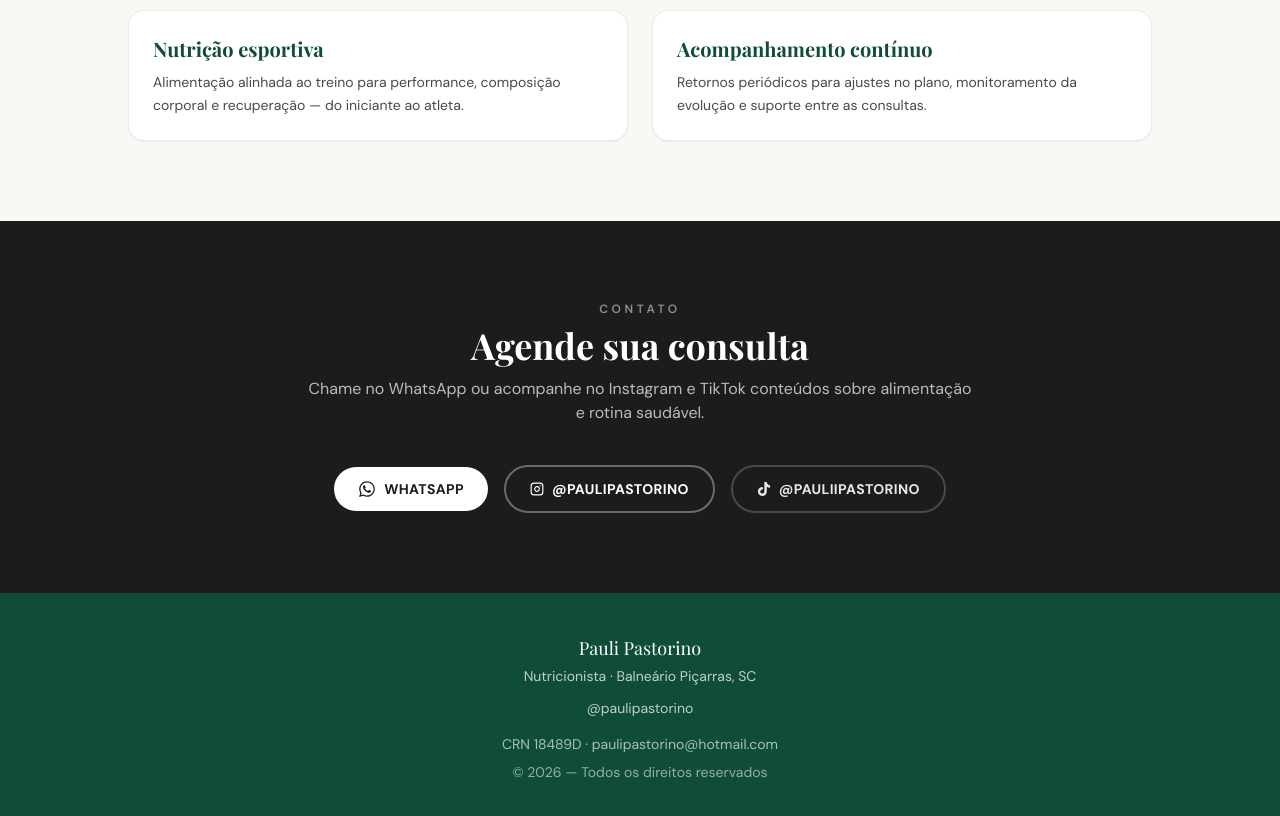
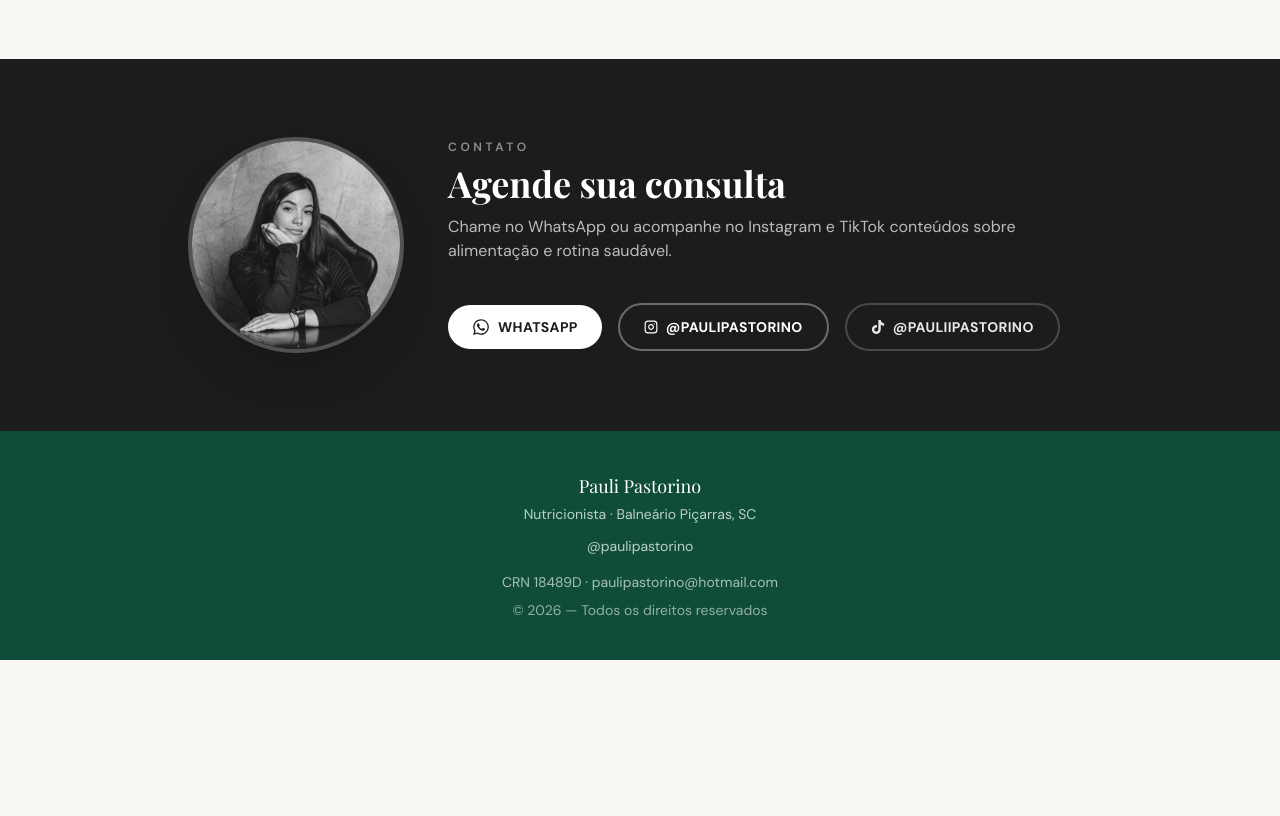
Before and after one commit to nutrirbrasil/nutrir, a Next.js app in the folder pauli/: page / in a window 1280 px wide. Shown: the part 2560-3376 px from the top of the page. After the commit the page ends 3220 px from the top, so only its background shows below. Built offline with nearby package versions, Linux system fonts and the light colour scheme; no server answers; a web font is replaced by a local one.

Commit message:
ajustes básicos

```diff
--- a/pauli/components/Contact.tsx
+++ b/pauli/components/Contact.tsx
@@ -1,11 +1,21 @@
 import { FiInstagram } from "react-icons/fi";
 import { FaTiktok, FaWhatsapp } from "react-icons/fa";
+import { ProfilePhoto } from "@/components/ProfilePhoto";
 import { site, whatsappLink } from "@/lib/site";
 
 export function Contact() {
   return (
     <section id="contato" className="scroll-mt-20 bg-pauli-charcoal px-4 py-20 text-white dark:bg-black">
-      <div className="mx-auto max-w-2xl text-center">
+      <div className="mx-auto grid max-w-4xl items-center gap-10 md:grid-cols-[auto_1fr] md:gap-12">
+        <div className="flex justify-center md:justify-start">
+          <ProfilePhoto
+            size="md"
+            variant="profile"
+            className="h-44 w-44 ring-4 ring-white/20 md:h-52 md:w-52"
+          />
+        </div>
+
+        <div className="text-center md:text-left">
           <p className="text-xs font-semibold uppercase tracking-[0.3em] text-white/50">Contato</p>
           <h2 className="mt-2 font-display text-3xl font-bold md:text-4xl">Agende sua consulta</h2>
           <p className="mt-3 text-white/70">
@@ -13,7 +23,7 @@ export function Contact() {
             saudável.
           </p>
 
-        <div className="mt-10 flex flex-col items-center gap-4 sm:flex-row sm:justify-center">
+          <div className="mt-10 flex flex-col items-center gap-4 sm:flex-row sm:flex-wrap md:justify-start">
             <a
               href={whatsappLink("Olá Pauli! Quero agendar uma consulta.")}
               target="_blank"
@@ -43,6 +53,7 @@ export function Contact() {
             </a>
           </div>
         </div>
+      </div>
     </section>
   );
 }
```
Also changed, not shown: pauli/public/logo.png. Lines whose indentation alone changed are shown as unchanged.
